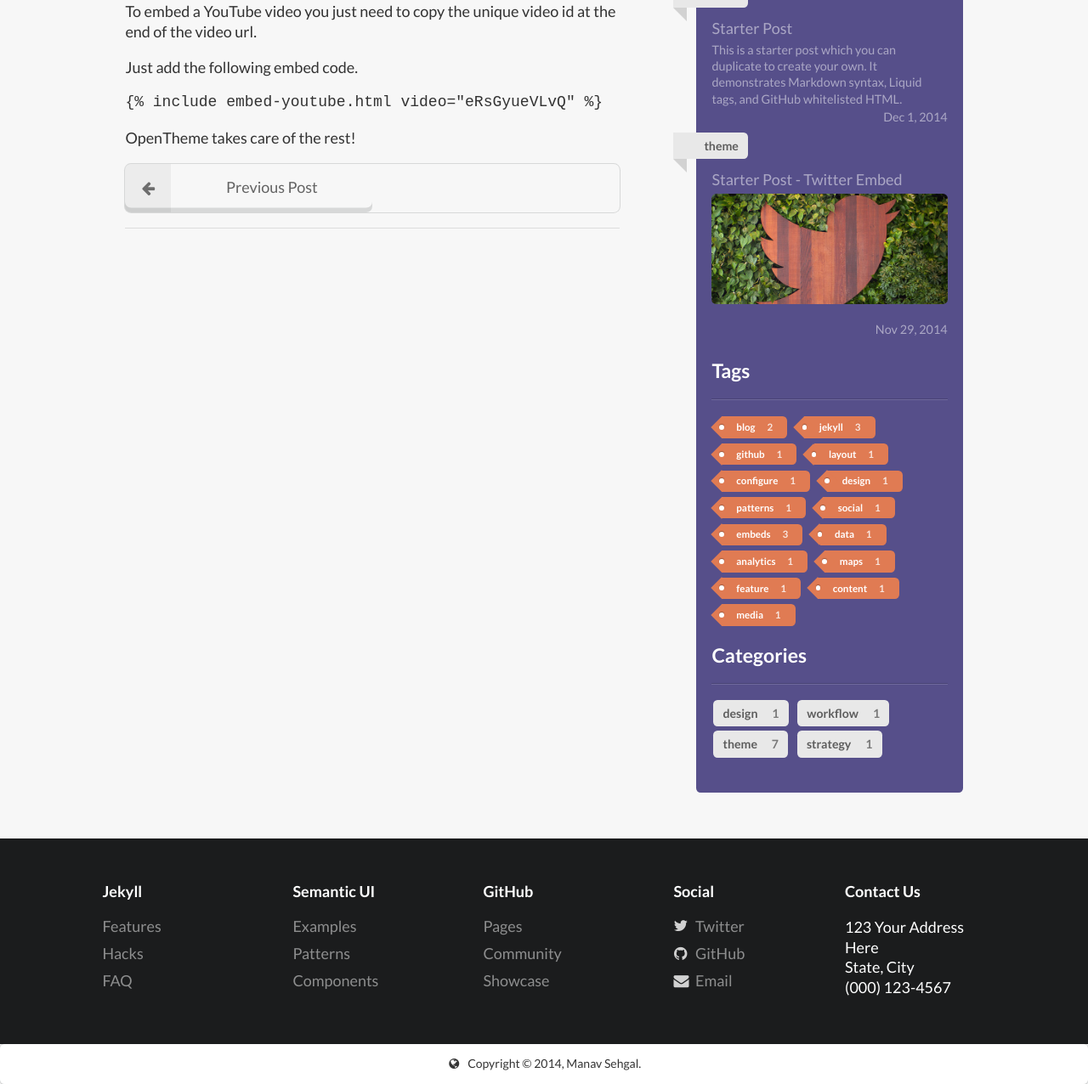
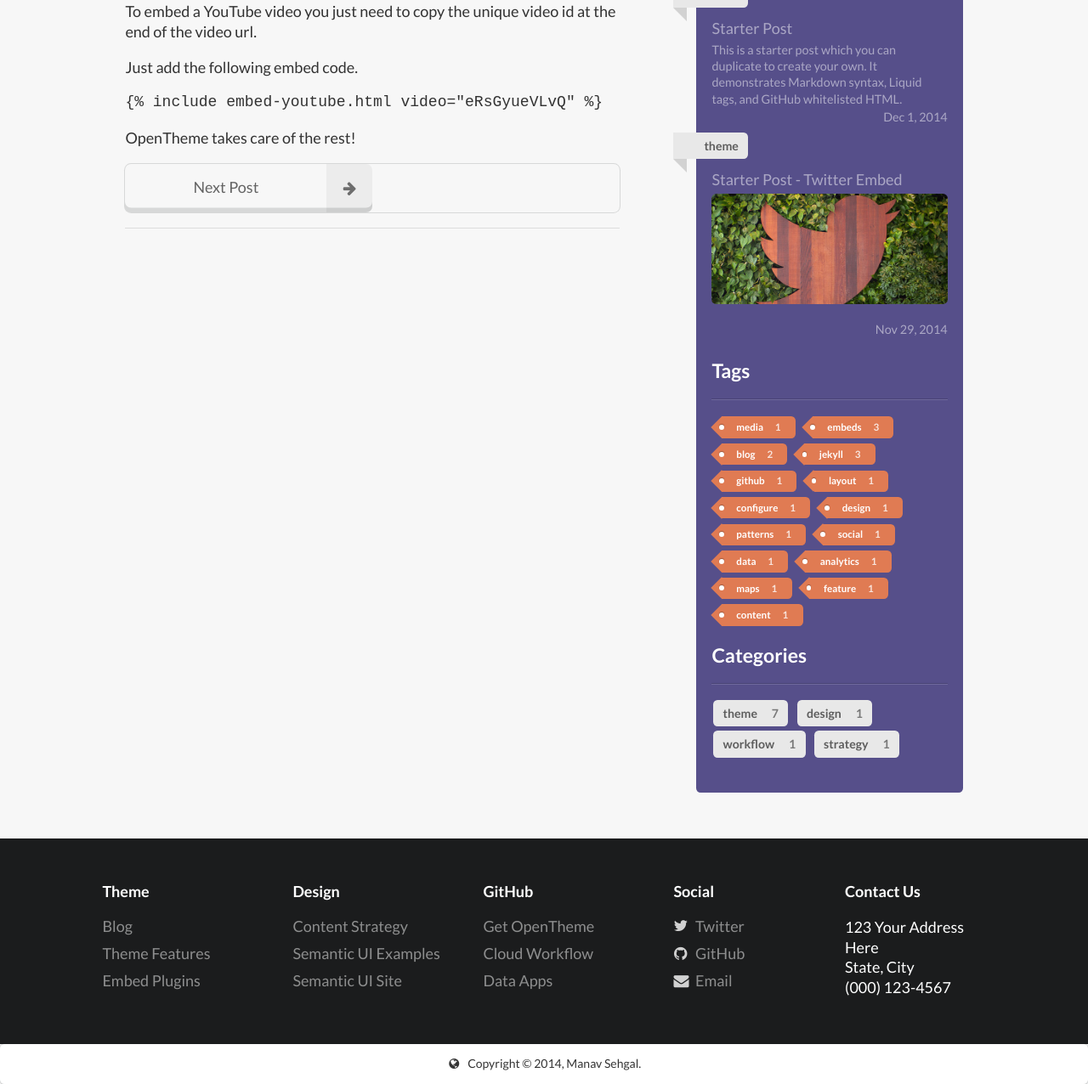
Before and after one commit to manavsehgal/opentheme, a Jekyll site: the page built from _posts/blog/2014-11-24-starter-post-media-embed.md, in a window 1280 px wide and 1400 px high, scrolled down 1098 px, cut to the strip 124-1400 px from the top of the window. Shown: the whole strip at 85% size. Built offline with Jekyll 4.4.1, drawn with Linux system fonts in a browser that asks for light colours; nearby versions of some CDN libraries; comment, search, counter and statistics services are not loaded; some of the changed text lies outside the part shown.

Commit message:
Footer links update.

```diff
--- a/_includes/footer.html
+++ b/_includes/footer.html
@@ -3,27 +3,27 @@
     <div class="ten wide column">
       <div class="ui three column stackable grid">
         <div class="column">
-          <h5 class="ui inverted header">Jekyll</h5>
+          <h5 class="ui inverted header">Theme</h5>
           <div class="ui inverted link list">
-            <a class="item">Features</a>
-            <a class="item">Hacks</a>
-            <a class="item">FAQ</a>
+            <a class="item" href="/blog/">Blog</a>
+            <a class="item" href="/category/#theme">Theme Features</a>
+            <a class="item" href="/tag/#embeds">Embed Plugins</a>
           </div>
         </div>
         <div class="column">
-          <h5 class="ui inverted header">Semantic UI</h5>
+          <h5 class="ui inverted header">Design</h5>
           <div class="ui inverted link list">
-            <a class="item">Examples</a>
-            <a class="item">Patterns</a>
-            <a class="item">Components</a>
+            <a class="item" href="{% post_url /blog/2014-12-15-content-strategy-for-startup-websites %}">Content Strategy</a>
+            <a class="item" href="/kitchensink/">Semantic UI Examples</a>
+            <a class="item" href="http://semantic-ui.com/">Semantic UI Site</a>
           </div>
         </div>
         <div class="column">
           <h5 class="ui inverted header">GitHub</h5>
           <div class="ui inverted link list">
-            <a class="item">Pages</a>
-            <a class="item">Community</a>
-            <a class="item">Showcase</a>
+            <a class="item" href="https://github.com/open-start/opentheme">Get OpenTheme</a>
+            <a class="item" href="{% post_url /blog/2014-11-26-open-cloud-based-workflow-for-designing-your-website %}">Cloud Workflow</a>
+            <a class="item" href="{% post_url /blog/2014-12-2-data-driven-web-apps-using-github %}">Data Apps</a>
           </div>
         </div>
       </div>
```
Also changed, not shown: _posts/blog/2014-11-24-starter-post-media-embed.md (renamed from _posts/blog/2014-12-15-starter-post-media-embed.md).
